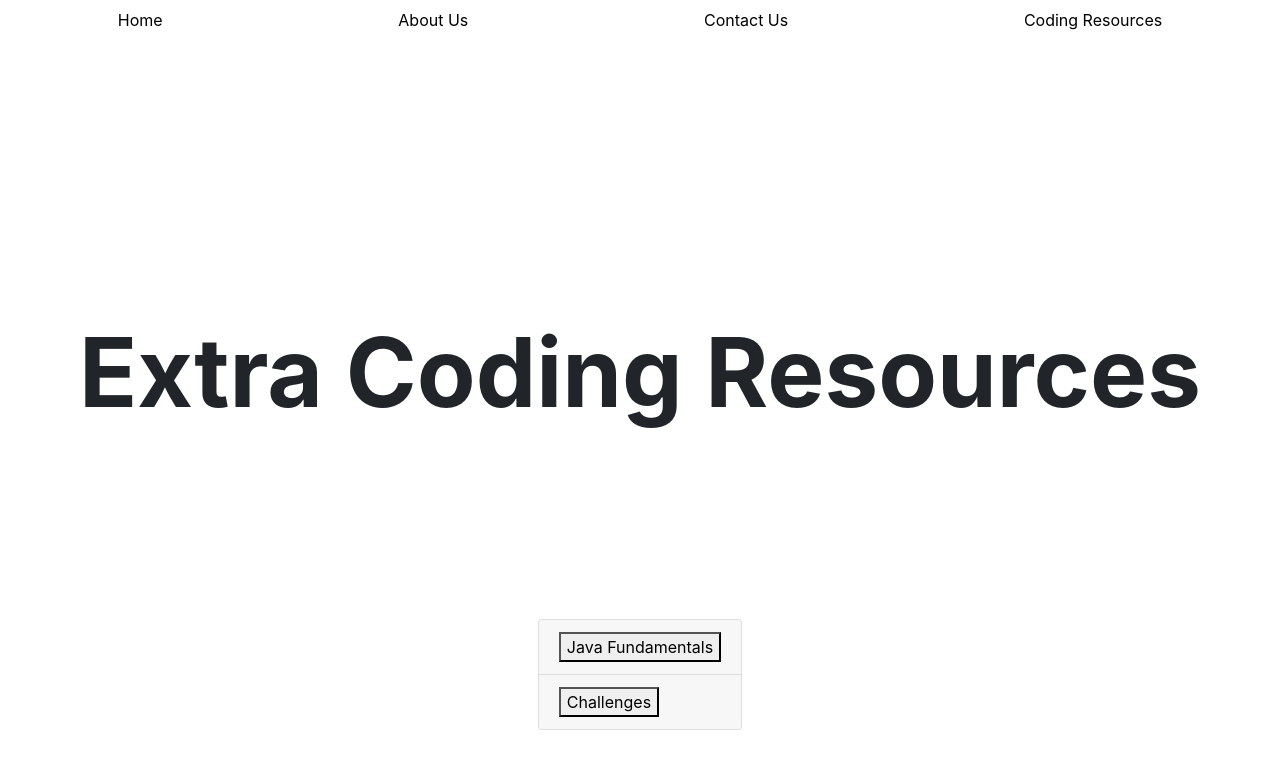
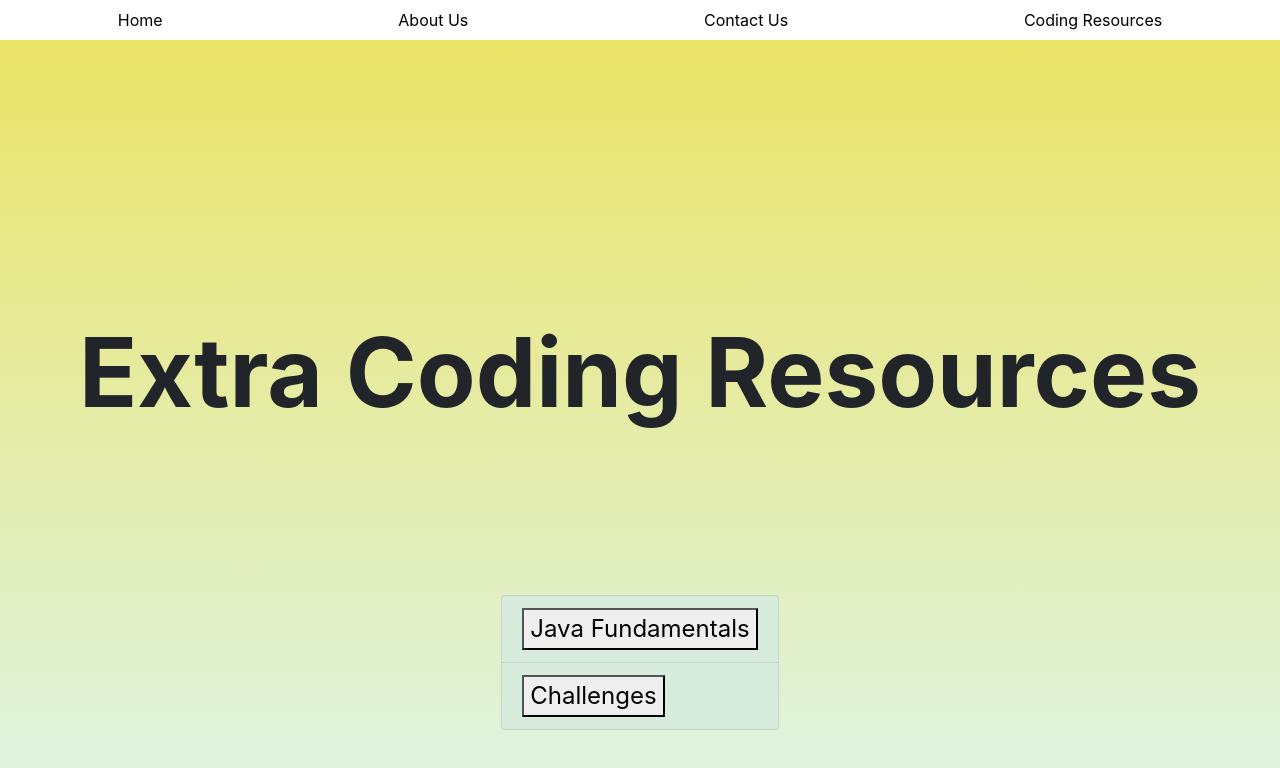
Before and after one commit to Coding-Club-AMHS/coding-club-website, a Next.js app: page /resources in a window 1280 px wide. Shown: the top 768 px of the page. Built offline with nearby package versions, Linux system fonts and the light colour scheme.

Commit message:
working on resources page

```diff
--- a/styles/Home.module.css
+++ b/styles/Home.module.css
@@ -31,6 +31,10 @@
   background-attachment: fixed;
   color: white;
   overflow-x: hidden;
+}
+
+#resources {
+  background-image: linear-gradient(#EBE360, #DFF4E5);
 }
 
 .main {
@@ -90,3 +94,13 @@
 .divpadding {
   padding-bottom: 70px;
 }
+
+.resourcesbutton {
+  background-color: #DFF4E5;
+  border-radius: 10;
+  font-size: x-large;
+  font-weight: 400;
+  color:#002642;
+  align-self: left;
+  padding-right:
+}
```
